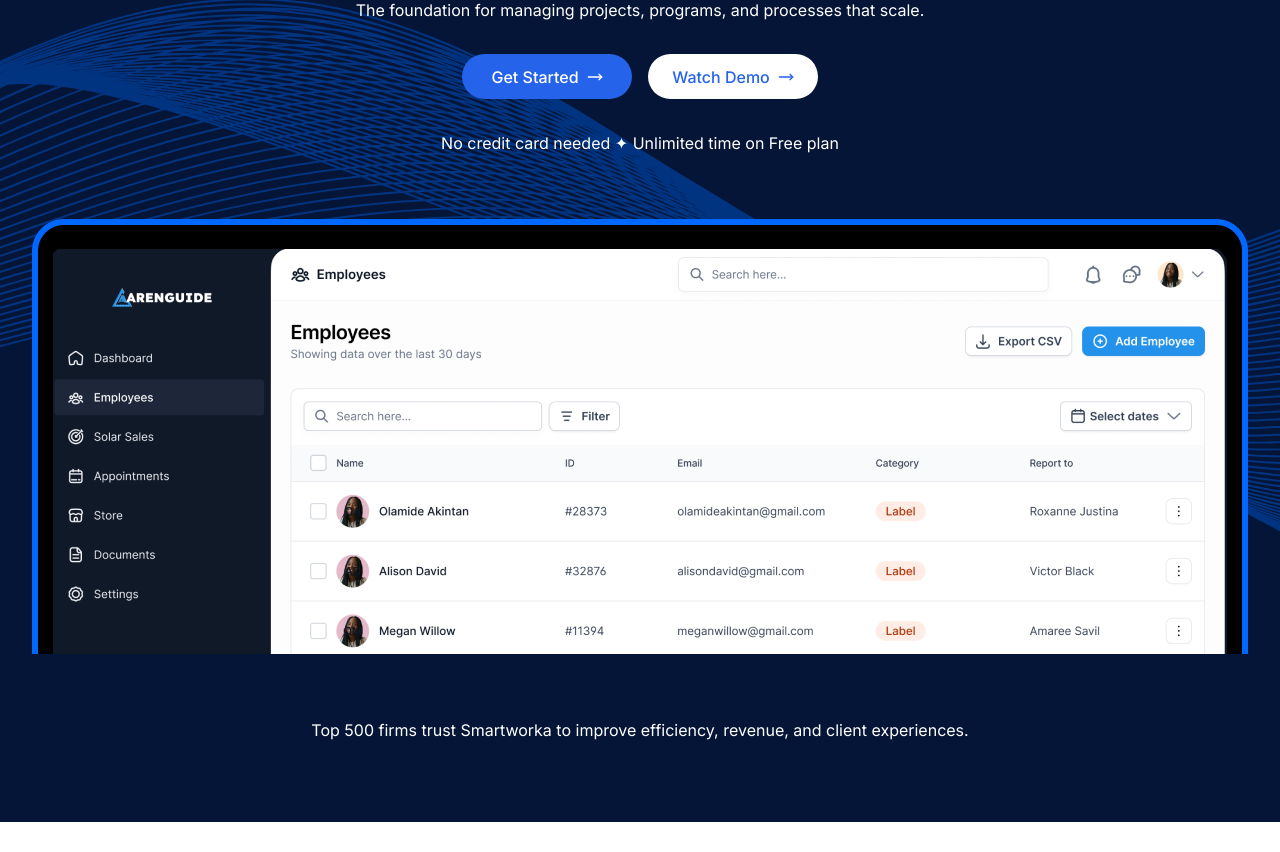
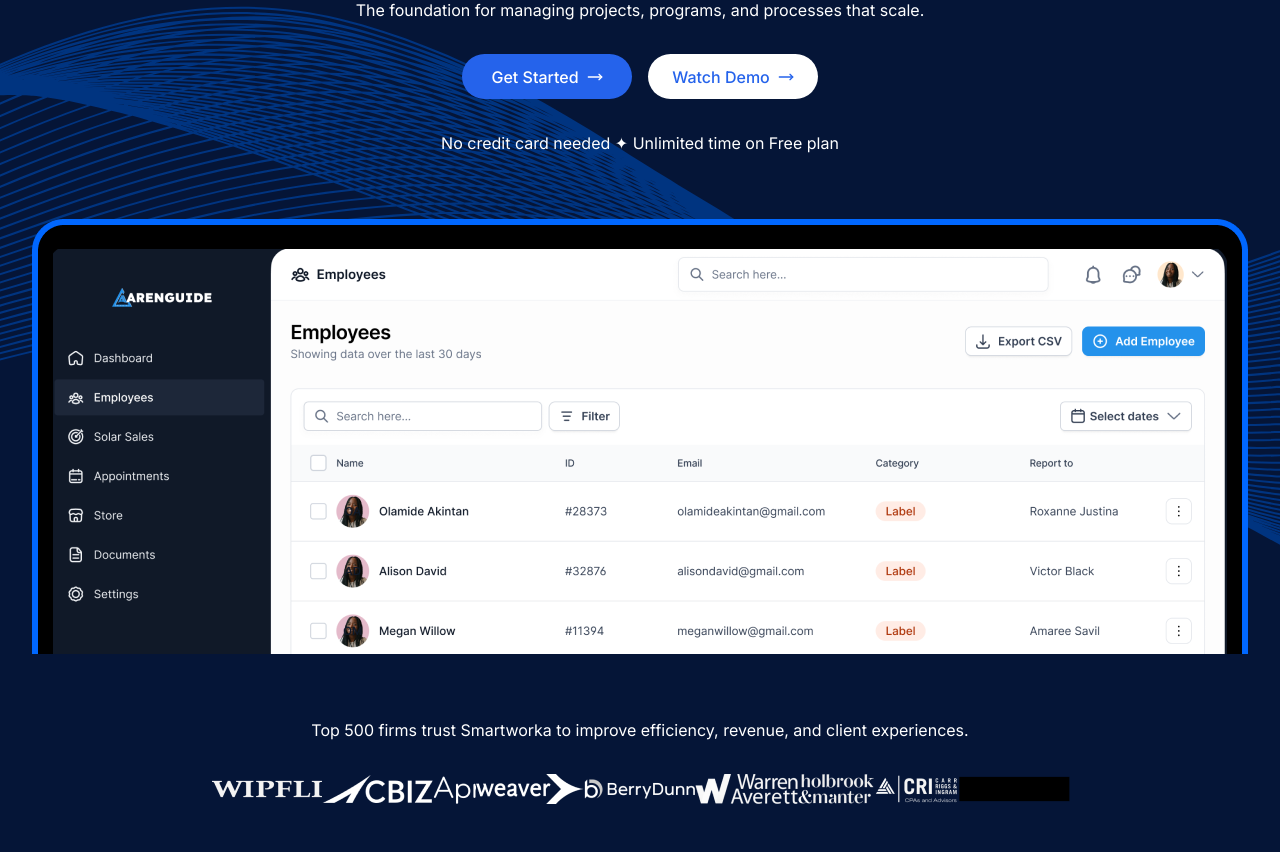
Before and after one commit to Certainfy/smartworka, a Next.js app: page / in a window 1280 px wide. Shown: the part 418-1270 px from the top of the page. Before the commit the page ends 1240 px from the top, so only its background shows below. Built offline with nearby package versions, Linux system fonts and the light colour scheme.

Commit message:
fix images🚧

```diff
--- a/src/app/page.tsx
+++ b/src/app/page.tsx
@@ -37,10 +37,6 @@ const labelImg = [
   },
   {
     id: 9,
-    image: "/img-10.png",
-  },
-  {
-    id: 10,
     image: "/img-11.png",
   }
 ];
@@ -80,7 +76,11 @@ export default function Home() {
           Top 500 firms trust Smartworka to improve efficiency, revenue, and
           client experiences.
         </p>
-        <figure></figure>
+        <figure className="flex items-center justify-between px-12">
+         {labelImg.map((data:any) => (
+           <img src={data.image} alt="logos"/>
+         ))}
+        </figure>
       </header>
     </section>
   );
```
